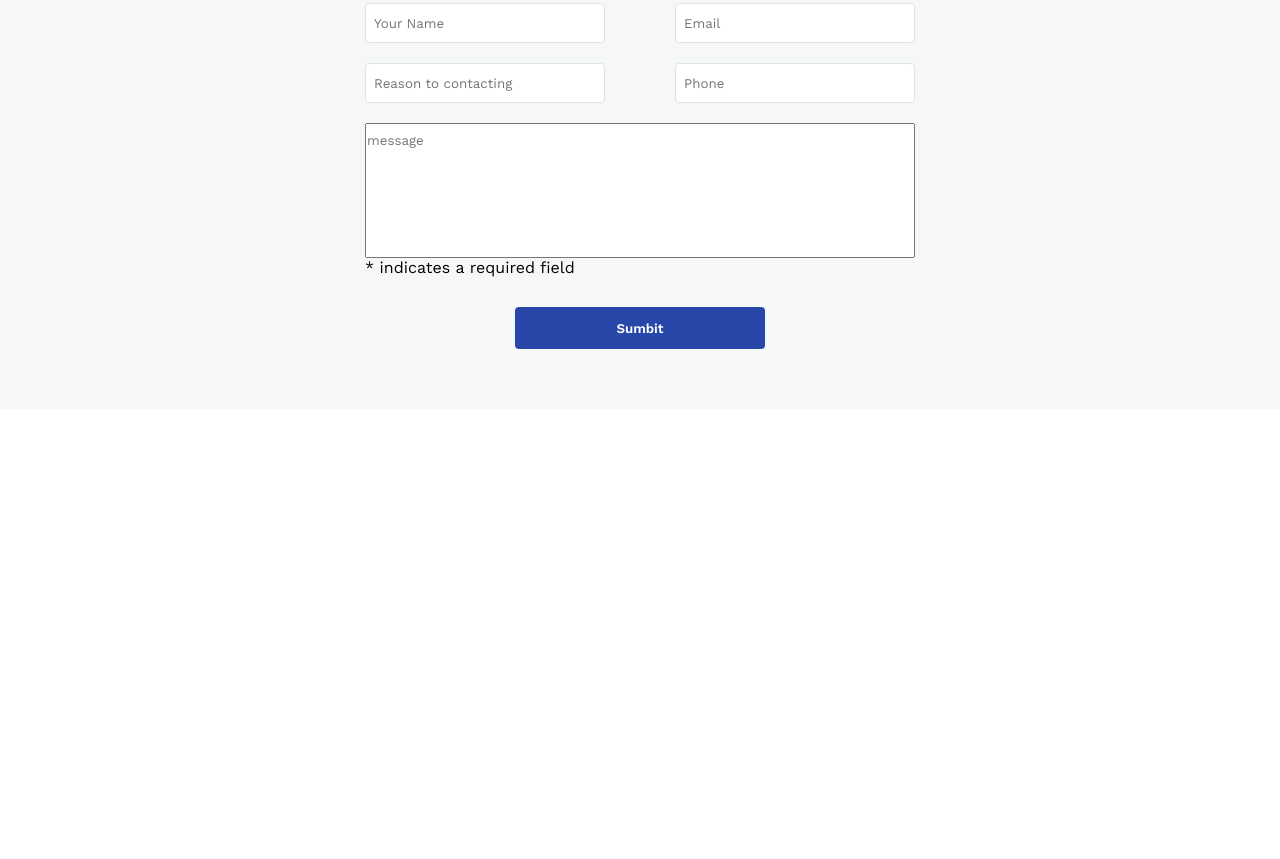
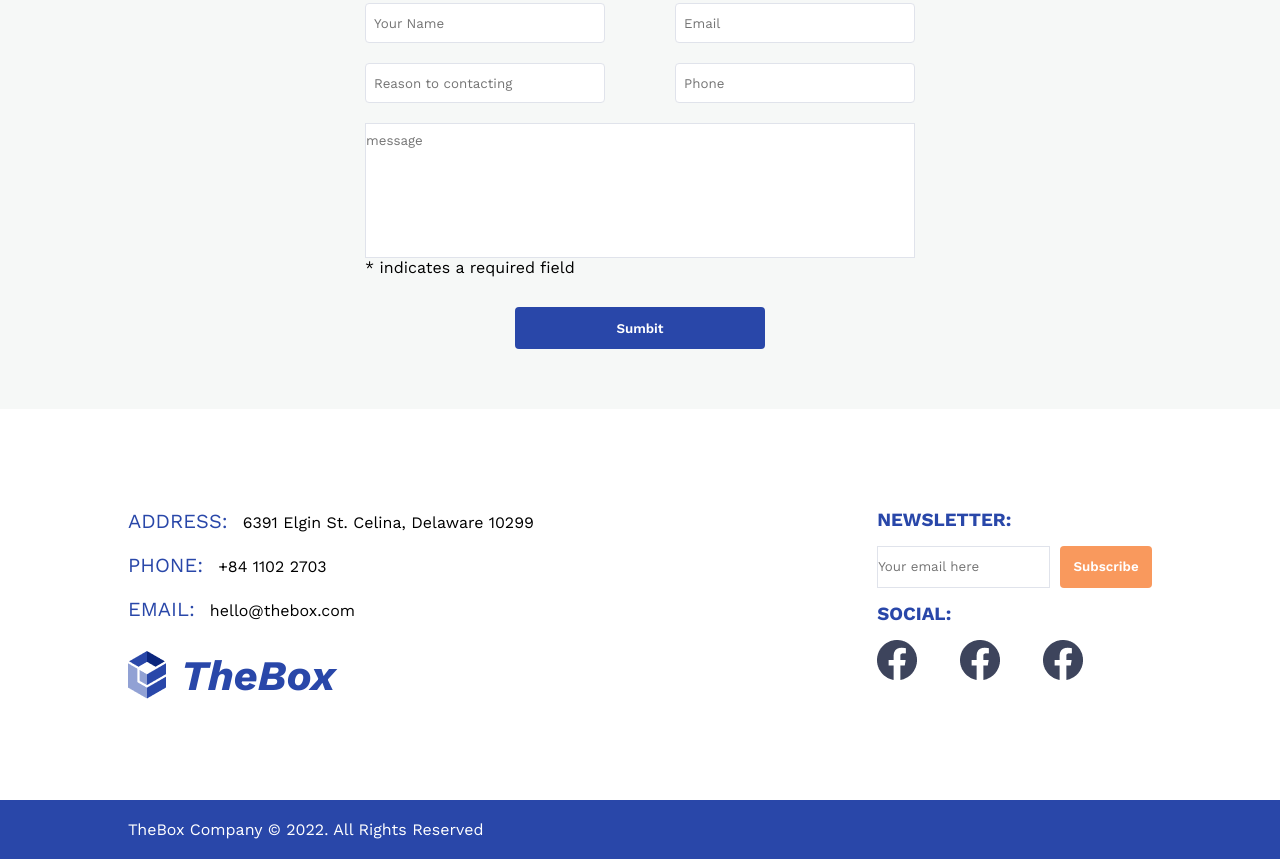
Before and after one commit to Shiker2032/the-box, a React (Create React App) app: page / in a window 1280 px wide. Shown: the part 4140-4999 px from the top of the page. Before the commit the page ends 4549 px from the top, so only its background shows below. Built offline with nearby package versions, Linux system fonts and the light colour scheme.

Commit message:
add footer section

```diff
--- a/src/App.js
+++ b/src/App.js
@@ -8,6 +8,8 @@ import Experience from "./components/Experience";
 import Consultation from "./components/Consultation";
 import Projects from "./components/Projects/Projects";
 import ContactForm from "./components/Contact-Form";
+import Footer from "./components/Footer";
+import Rights from "./components/Rights";
 
 
 
@@ -23,6 +25,8 @@ function App() {
       <Consultation/>
       <Projects/>
       <ContactForm/>
+      <Footer/>
+      <Rights/>
     </>
   )
 }
--- a/src/components/Button.js
+++ b/src/components/Button.js
@@ -1,6 +1,6 @@
 import styles from './Button.module.css';
 
-export const BtnColor = {blue: styles.blue, transparent: styles.transparent, arrow: styles.arrow};
+export const BtnColor = {blue: styles.blue, transparent: styles.transparent, orange: styles.orange, arrow: styles.arrow};
 
 const Button = ({ text, color }) => {
   const style = `${styles.button} ${color}`
--- a/src/components/Button.module.css
+++ b/src/components/Button.module.css
@@ -28,3 +28,8 @@
     padding: 1.5em;
     font-weight: 400;
 }
+
+.orange {
+    background-color:  #F9995D;
+    color: white;
+}
--- a/src/components/Contact-form.module.css
+++ b/src/components/Contact-form.module.css
@@ -54,11 +54,22 @@
 .bottom input {
     min-height: 135px;
     padding-bottom: 100px;
+    border: 1px solid #E0E3EB;
 }
 
 .bottom button {
     align-self: center;
     width: 100%;
     margin-top: 30px;
+}
 
+@media (max-width: 701px) {
+    .upper {
+        flex-direction: column;
+        gap: 20px;
+    }
+
+    .contactForm {
+        padding: 60px 10px;
+    }
 }
--- /dev/null
+++ b/src/components/Footer.js
@@ -0,0 +1,43 @@
+import Button, { BtnColor } from './Button';
+import styles from './Footer.module.css'
+
+const Footer = () => {
+    return (
+      <section className={`${styles.footer} container`}>
+        <div className={styles.content}>
+            <div className={styles.left}>
+              <ul>
+                <li>
+                  <span>ADDRESS:</span>6391 Elgin St. Celina, Delaware 10299
+                </li>
+                <li>
+                  <span>PHONE:</span>+84 1102 2703
+                </li>
+                <li>
+                  <span>EMAIL:</span>hello@thebox.com
+                </li>
+              </ul>
+              <div className={styles.logo}>
+                <img src="/logo.png" alt="logo" />
+                <h2>TheBox</h2>
+              </div>
+            </div>
+            <div className={styles.right}>
+                <h3>NEWSLETTER:</h3>
+                <div className={styles.subscribe}>
+                    <input type="email" placeholder='Your email here'/>
+                    <Button color={BtnColor.orange} text={"Subscribe"}/>
+                </div>
+                <h3>SOCIAL:</h3>
+                <div className={styles.social}>
+                    <img src="./facebook.png" alt="facebook" />
+                    <img src="./facebook.png" alt="facebook" />
+                    <img src="./facebook.png" alt="facebook" />
+                </div>
+            </div>
+        </div>
+      </section>
+    );
+}
+
+export default Footer
--- /dev/null
+++ b/src/components/Footer.module.css
@@ -0,0 +1,73 @@
+.footer {
+    display: flex;
+    flex-direction: column;
+    padding: 100px 0;
+}
+
+.footer .content {
+    display: flex;
+    justify-content: space-between;
+}
+
+.left ul {
+    list-style: none;
+    display: flex;
+    flex-direction: column;
+    gap: 20px;
+}
+
+.left ul span {
+    color: #2947A9;
+    margin-right: 15px;
+    font-size: 20px;
+}
+
+.left .logo {
+    display: flex;
+    gap: 15px;
+    align-items: center;
+    margin-top: 30px;
+    color: #2947A9;
+    font-style: italic;
+    font-size: 28px;
+}
+
+.right {
+    display: flex;
+    flex-direction: column;
+    gap: 15px;
+}
+
+.right h3 {
+    color: #2947A9;
+}
+
+.right .subscribe {
+    display: flex;
+    gap: 10px;
+}
+
+.right .subscribe input {
+    border: 1px solid #E0E3EB;
+}
+
+.right .social {
+    display: flex;
+    justify-content: space-between;
+    max-width: 75%;
+}
+
+@media (max-width: 701px) {
+    .footer .content {
+        flex-direction: column;
+        gap: 50px;
+    }
+
+    .subscribe input {
+        width:  100%;
+    }
+
+    .right .social {
+        max-width: 40%;
+    }
+}
--- a/src/components/Projects/Projects.module.css
+++ b/src/components/Projects/Projects.module.css
@@ -57,7 +57,8 @@
         align-items: center;
     }
     .cards {
-        display: block;
+        display: flex;
+        flex-direction: column;
     }
 }
 
--- /dev/null
+++ b/src/components/Rights.js
@@ -0,0 +1,11 @@
+import styles from './Rights.module.css';
+
+const Rights = () => {
+  return (
+    <div className={styles.rights}>
+      <p>TheBox Company © 2022. All Rights Reserved</p>
+    </div>
+  );
+};
+
+export default Rights;
--- /dev/null
+++ b/src/components/Rights.module.css
@@ -0,0 +1,10 @@
+.rights {
+    background-color: #2947A9;
+    color: white;
+    padding: 20px 0;
+}
+
+.rights p {
+    max-width: 80%;
+    margin: 0 auto;
+}
```
Also changed, not shown: public/facebook.png (added).
